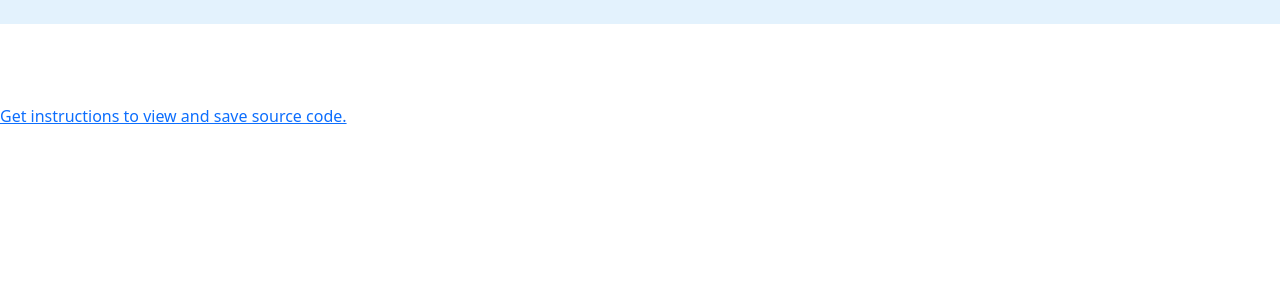
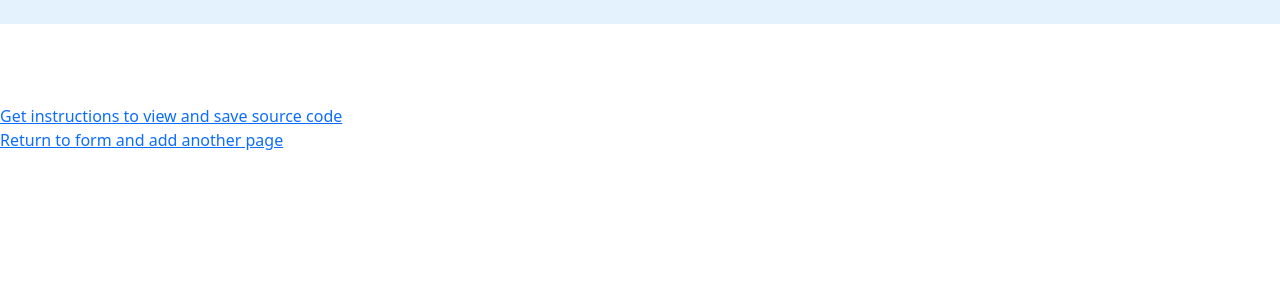
Before and after one commit to Sidney-C/Web-Design-Assistant, a Flask app: template templates/yourwebsite.html in a window 1280 px wide. Shown: the top 300 px of the page. Run offline with Flask 3, Linux system fonts and the light colour scheme; the template is opened without the code that fills it, so the values that code supplies are empty.

Commit message:
multiple page feature now works, navigation improved

```diff
--- a/templates/index.html
+++ b/templates/index.html
@@ -13,7 +13,7 @@
 			</div>
 		</nav>
 
-		<form method='POST' action='/' target='_blank'>
+		<form method='POST' action='/'>
 			{{nameform.hidden_tag()}}
 			<div class="mb-3">
 				{{nameform.urlname.label}}
--- a/templates/yourwebsite.html
+++ b/templates/yourwebsite.html
@@ -21,7 +21,10 @@
 		</div>
 		<br>
 		<div>
-			<a href='{{url_for('showcode')}}' target='_blank'>Get instructions to view and save source code.</a>
+			<a href='{{url_for('showcode')}}' target='_blank'>Get instructions to view and save source code</a>
+		</div>
 		<div>
+			<a href='{{url_for('index')}}' target='_blank'>Return to form and add another page</a>
+		</div>
 	</body>
 </html>
```
